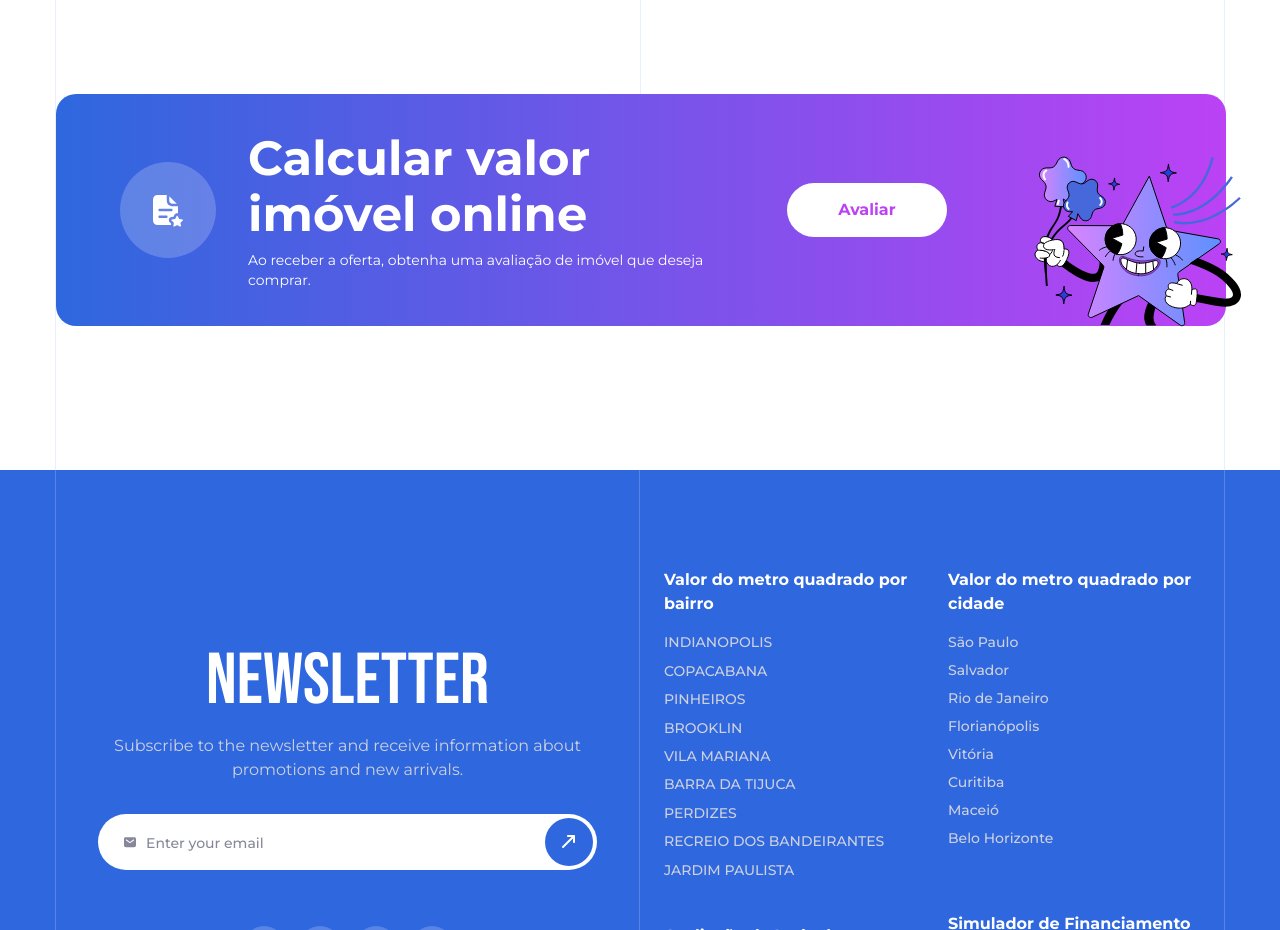
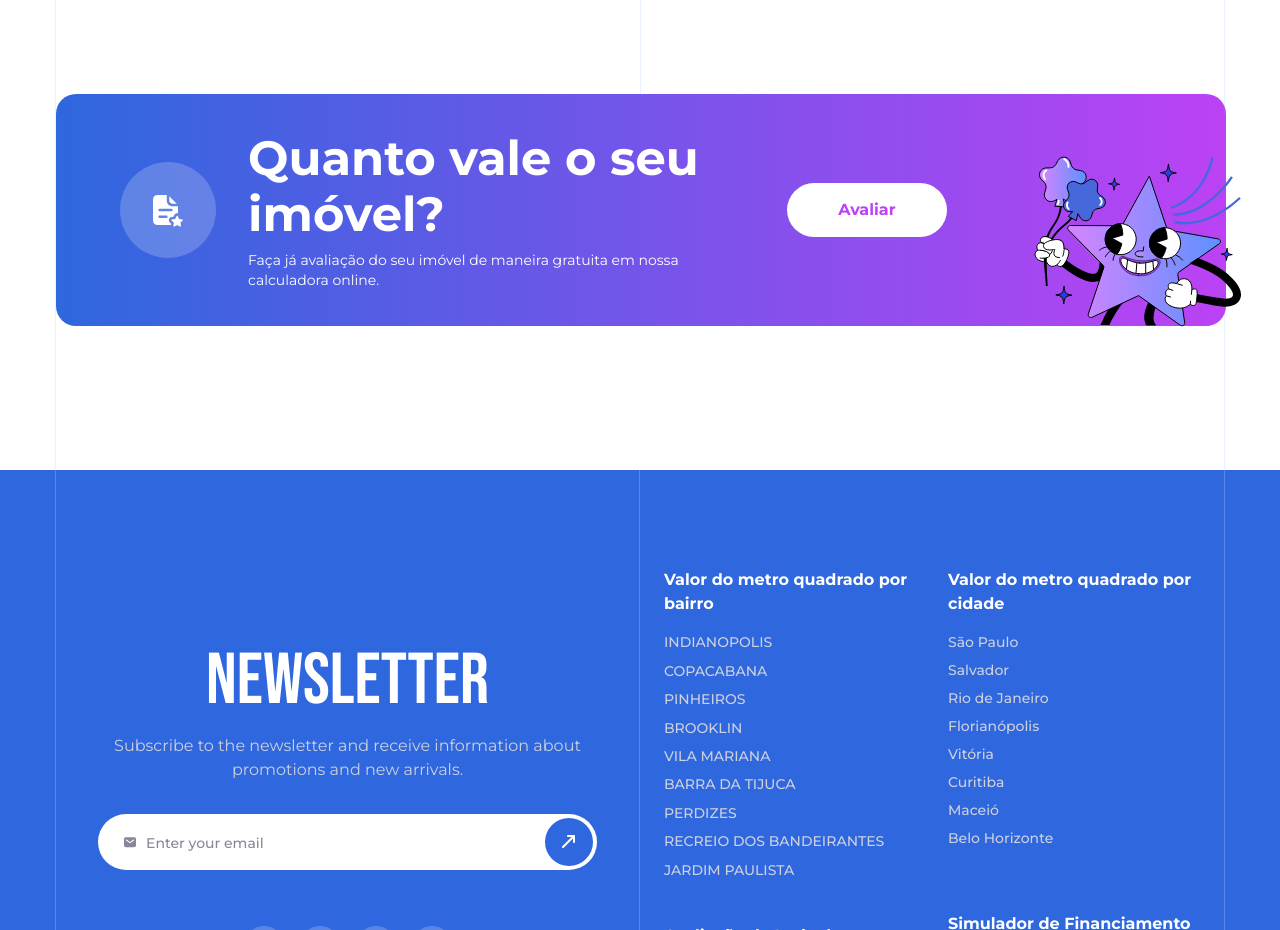
Before and after one commit to yurasytnyk/propdo-agent, a website built with Vite: page mortgage.html in a window 1280 px wide. Shown: the part 1980-2910 px from the top of the page. Built offline with nearby package versions, Linux system fonts and the light colour scheme.

Commit message:
feat: small mortgage page updates

```diff
--- a/mortgage.html
+++ b/mortgage.html
@@ -103,6 +103,17 @@
     </header>
 
     <main class="h-full">
+      <!-- Calculator section -->
+      <!-- <section>
+        <h1 class="font-secondary">
+          Simulador de <span class="text-purple-500">Financiamento Imobiliário</span>
+        </h1>
+
+        <div class="h-screen grid content-center">
+          <a href="#" class="btn btn-gradient">Solicitar Proposta</a>
+        </div>
+      </section> -->
+
       <!-- Como funciona? section -->
       <section class="bg-blue-100">
         <div class="container mx-auto relative text-white">
@@ -924,9 +935,9 @@
             </div>
 
             <div class="text-white max-w-[507px]">
-              <h2 class="font-bold text-5xl leading-[56px] mb-2">Calcular valor imóvel online</h2>
+              <h2 class="font-bold text-5xl leading-[56px] mb-2">Quanto vale o seu imóvel?</h2>
               <p class="text-sm">
-                Ao receber a oferta, obtenha uma avaliação de imóvel que deseja comprar.
+                Faça já avaliação do seu imóvel de maneira gratuita em nossa calculadora online.
               </p>
             </div>
 
--- a/src/js/utils/testimonials-carousel/testimonials-carousel.js
+++ b/src/js/utils/testimonials-carousel/testimonials-carousel.js
@@ -9,6 +9,7 @@ export function initTestimonialsCarousel() {
     direction: "horizontal",
     spaceBetween: 30,
     modules: [Scrollbar, Keyboard],
+    grabCursor: true,
     keyboard: {
       enabled: true,
     },
```
